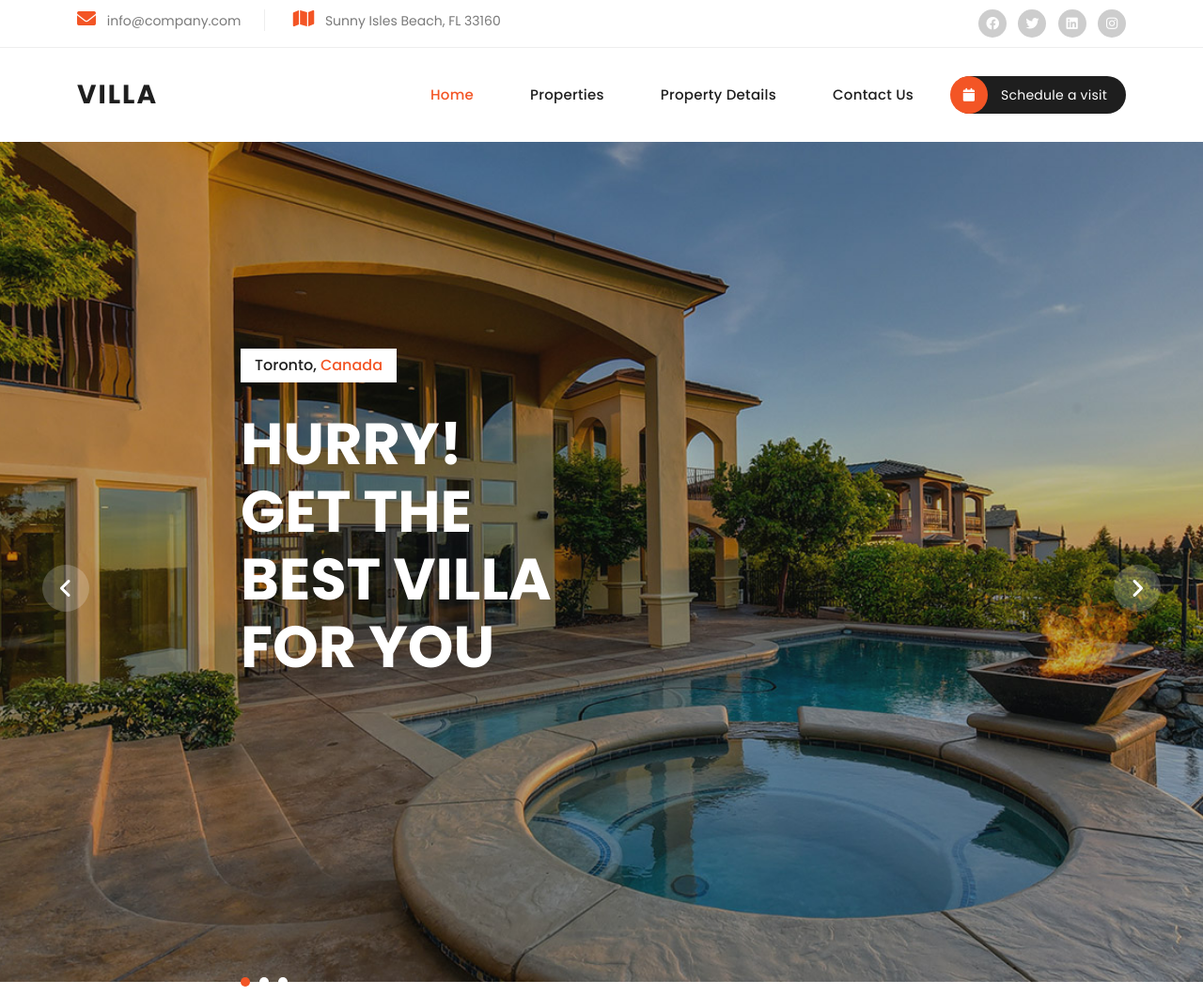
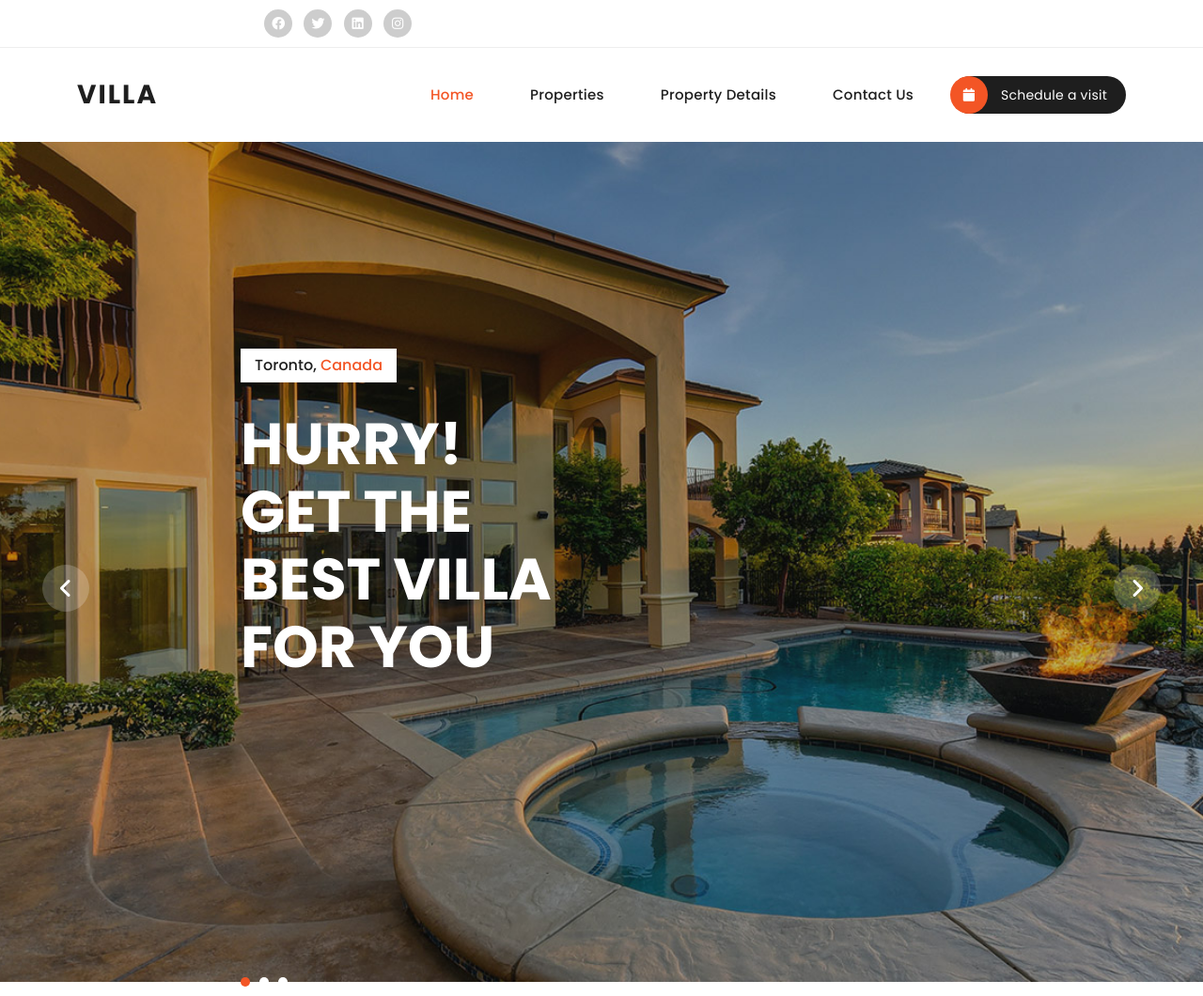
Before and after one commit to typoapp-testing/typoapp, a plain HTML site: page index.html in a window 1280 px wide. Shown: the top 1060 px of the page at 94% size. Drawn offline with nearby package versions, Linux system fonts and the light colour scheme.

Commit message:
second commit

```diff
--- a/index.html
+++ b/index.html
@@ -46,12 +46,12 @@ https://templatemo.com/tm-591-villa-agency
   <div class="sub-header">
     <div class="container">
       <div class="row">
-        <div class="col-lg-8 col-md-8">
+        <!-- <div class="col-lg-8 col-md-8">
           <ul class="info">
             <li><i class="fa fa-envelope"></i> info@company.com</li>
             <li><i class="fa fa-map"></i> Sunny Isles Beach, FL 33160</li>
           </ul>
-        </div>
+        </div> -->
         <div class="col-lg-4 col-md-4">
           <ul class="social-links">
             <li><a href="#"><i class="fab fa-facebook"></i></a></li>
```
